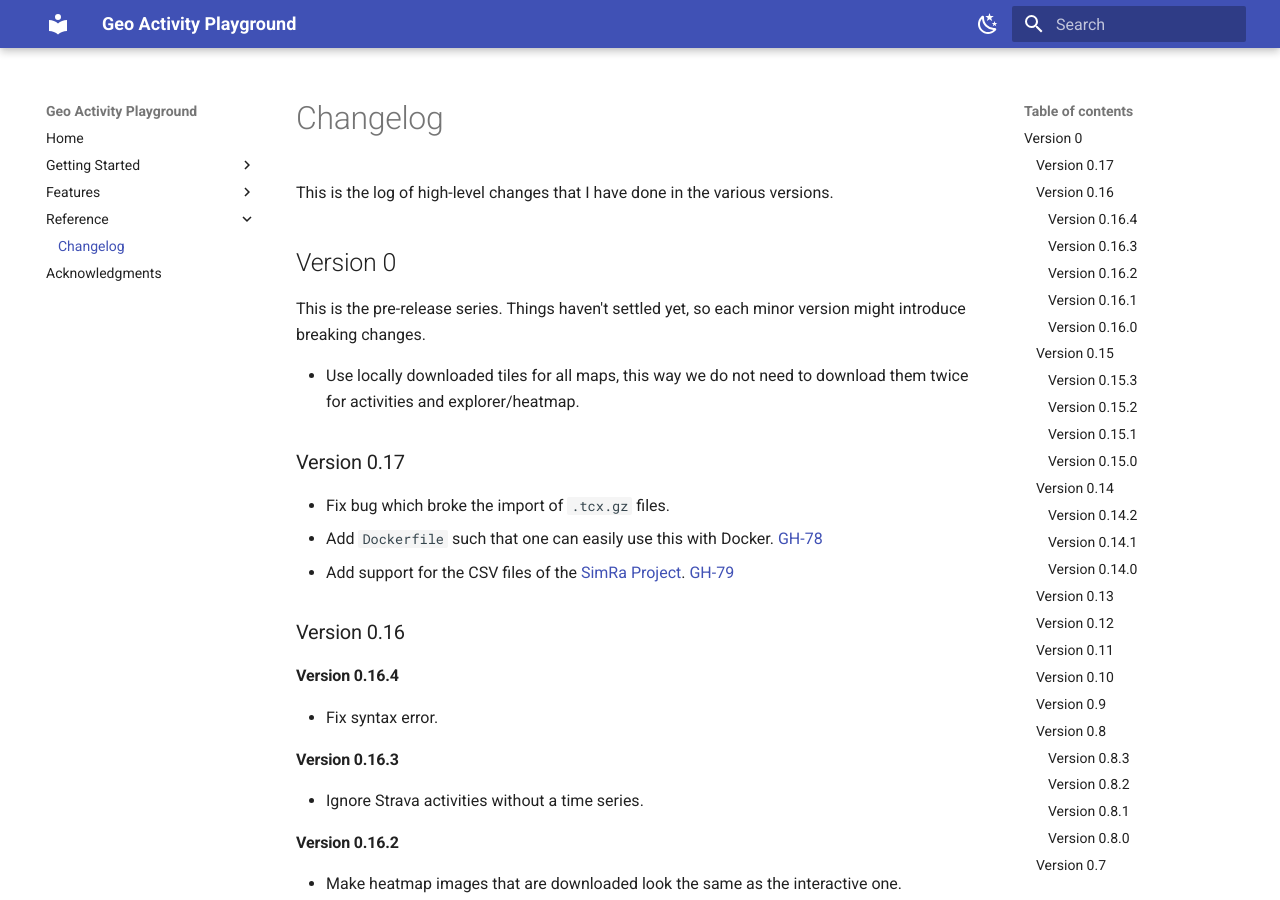
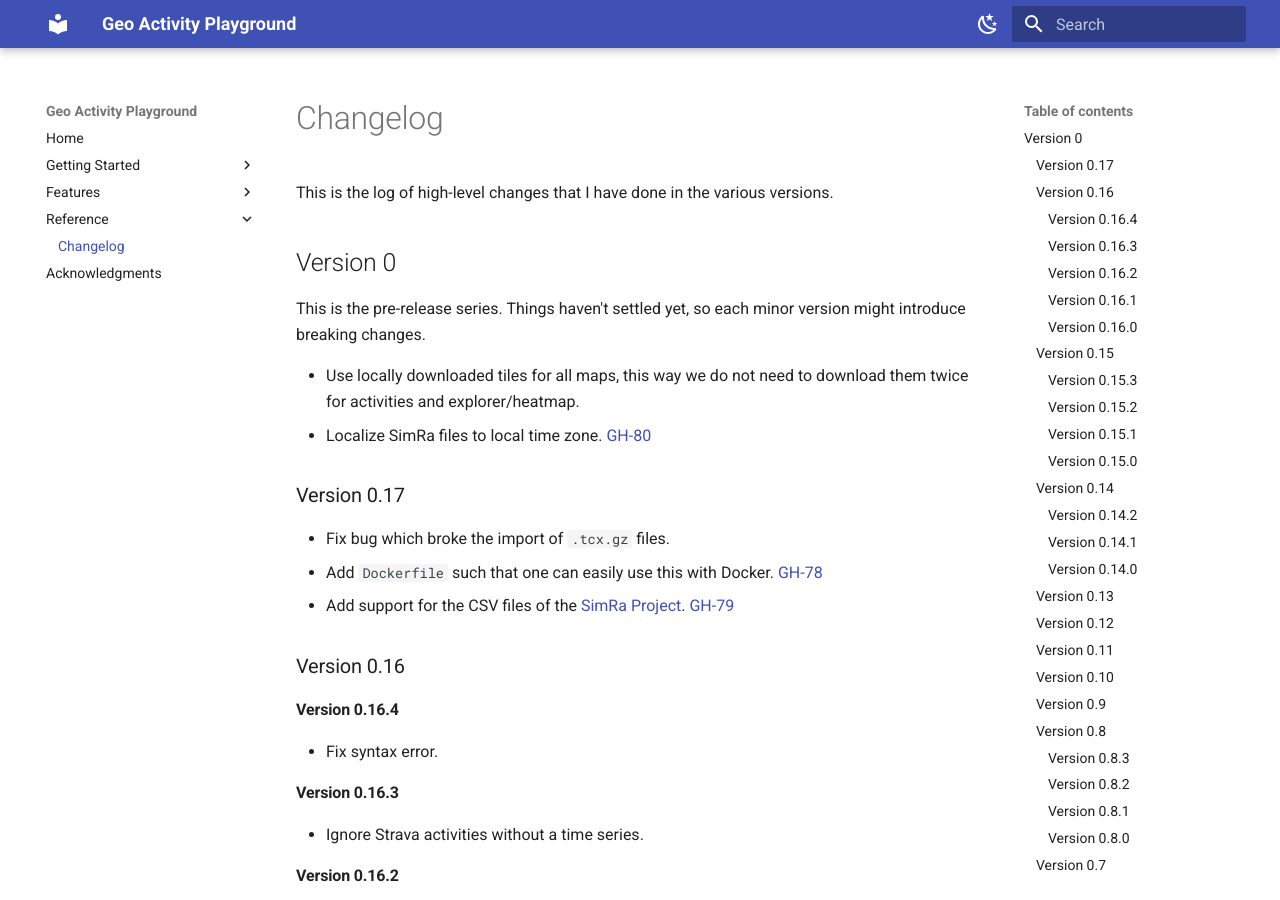
Before and after one commit to martin-ueding/geo-activity-playground, an MkDocs documentation site: the page built from docs/reference/changelog.md, in a window 1280 px wide and 900 px high. Built offline with MkDocs 1.6.1 and Material for MkDocs 9.7.7, drawn with Linux system fonts in a browser that asks for light colours.

Commit message:
Changelog entry

```diff
--- a/docs/reference/changelog.md
+++ b/docs/reference/changelog.md
@@ -7,6 +7,7 @@ This is the log of high-level changes that I have done in the various versions.
 This is the pre-release series. Things haven't settled yet, so each minor version might introduce breaking changes.
 
 - Use locally downloaded tiles for all maps, this way we do not need to download them twice for activities and explorer/heatmap.
+- Localize SimRa files to local time zone. [GH-80](https://github.com/martin-ueding/geo-activity-playground/pull/80)
 
 ### Version 0.17
 
```
